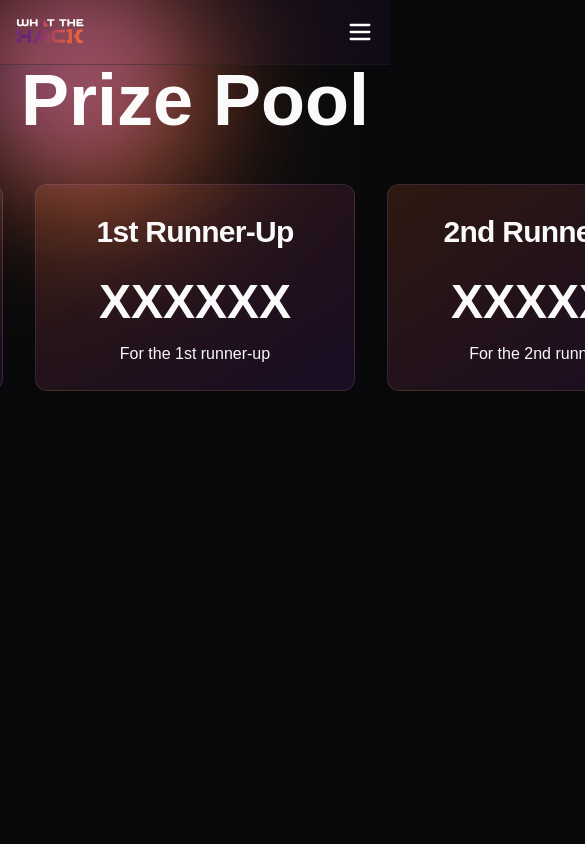
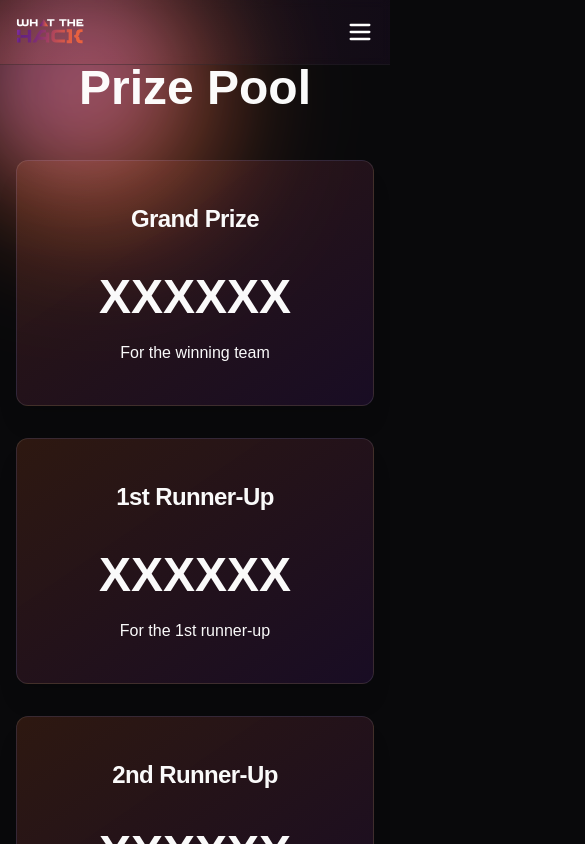
Before and after one commit to yashunh/WhatTheHack, a Next.js app: page /prize-pool in a window 390 px wide. Shown: the top 844 px of the page, 585 px wide, since content can reach past the window. Built offline with nearby package versions, Linux system fonts and the light colour scheme; a web font is replaced by a local one.

Commit message:
Worked on mobile responsiveness

```diff
--- a/components/claim-badge-section.tsx
+++ b/components/claim-badge-section.tsx
@@ -30,25 +30,26 @@ export function ClaimBadgeSection() {
   }
 
   const handleDownload = () => {
-    const badge = document.getElementById("badge")
+    const badge = document.getElementById("badge");
     if (badge) {
-      // Clone the badge element to avoid messing with the original
-      const clonedBadge = badge.cloneNode(true) as HTMLElement;
-      clonedBadge.style.transform = "scale(1)"; // Prevent scaling issues
-      clonedBadge.style.animation = "none"; // Disable animations to avoid distortions
-      clonedBadge.style.margin = "20px"; // Prevent clipping
-
-      document.body.appendChild(clonedBadge); // Temporarily add the cloned badge to the DOM
-      html2canvas(clonedBadge, { scale: 2, useCORS: true }).then((canvas) => {
+      setTimeout(() => {
+        html2canvas(badge, {
+          scale: 3, // Higher resolution
+          useCORS: true,
+          backgroundColor: null, // Preserves transparency
+          foreignObjectRendering: true, // Attempts to render gradients properly
+        }).then((canvas) => {
+          const imageURL = canvas.toDataURL("image/png");
           const link = document.createElement("a");
+          link.href = imageURL;
           link.download = "badge.png";
-        link.href = canvas.toDataURL("image/png");
+          document.body.appendChild(link);
           link.click();
-        document.body.removeChild(clonedBadge); // Clean up after capture
+          document.body.removeChild(link);
         });
+      }, 500);
     }
   };
-
 
   return (
     <section id="claim-badge" className="relative flex items-center justify-center min-h-screen w-full bg-background">
@@ -63,7 +64,6 @@ export function ClaimBadgeSection() {
           Claim Your Badge
         </motion.h2>
         <div className="flex flex-col md:flex-row gap-8 items-center justify-center">
-          {/* Input Card with Increased Font Size */}
           <motion.div
             initial={{ opacity: 0, x: -20 }}
             whileInView={{ opacity: 1, x: 0 }}
@@ -143,29 +143,15 @@ export function ClaimBadgeSection() {
             </Card>
           </motion.div>
 
-
-          {/* Badge Card - No Changes in Font Size */}
           <motion.div
             initial={{ opacity: 0, x: 20 }}
             whileInView={{ opacity: 1, x: 0 }}
             transition={{ duration: 0.8 }}
             className="w-full md:w-1/2 max-w-md"
           >
-  <Card
-    className="relative bg-gradient-to-br from-yellow-400 to-orange-500 text-white shadow-lg border-4 border-yellow-700 overflow-hidden"
-  >
-    {/* Star-Shaped Sparkles */}
-    <div className="absolute inset-0 pointer-events-none">
-      <div className="absolute text-yellow-200 opacity-80 animate-pulse top-4 left-6">✨</div>
-      <div className="absolute text-yellow-300 opacity-80 animate-ping top-10 right-10">✨</div>
-      <div className="absolute text-yellow-100 opacity-80 animate-bounce bottom-6 left-10">✨</div>
-      <div className="absolute text-yellow-400 opacity-80 animate-pulse bottom-12 right-5">✨</div>
-      <div className="absolute text-yellow-300 opacity-80 animate-bounce top-16 left-20">✨</div>
-      <div className="absolute text-yellow-200 opacity-80 animate-pulse bottom-8 right-16">✨</div>
-    </div>
-
+            <Card className="relative bg-gradient-to-br from-yellow-400 to-orange-500 text-white shadow-lg border-4 border-yellow-700 overflow-hidden">
               {showBadge ? (
-      <CardContent className="flex flex-col items-center space-y-4 p-6 relative z-10">
+                <CardContent id="badge" className="flex flex-col items-center space-y-4 p-6 relative z-10">
                   <Image
                     src="/images/badge1.png"
                     alt="Event Logo"
@@ -201,7 +187,6 @@ export function ClaimBadgeSection() {
               </Button>
             )}
           </motion.div>
-
         </div>
       </div>
     </section>
--- a/components/prize-pool-section.tsx
+++ b/components/prize-pool-section.tsx
@@ -7,22 +7,23 @@ export function PrizePoolSection() {
   return (
     <section id="prize-pool" className="relative py-16 bg-background">
       <div className="container mx-auto px-4">
-        <h2 className="text-7xl font-bold text-center mb-12">Prize Pool</h2>
-        <div className="flex justify-center gap-8">
+        <h2 className="text-5xl sm:text-7xl font-bold text-center mb-12">Prize Pool</h2>
+        <div className="grid grid-cols-1 sm:grid-cols-2 lg:flex justify-center gap-8">
           {["Grand Prize", "1st Runner-Up", "2nd Runner-Up"].map((title, index) => (
             <motion.div
               key={index}
               initial={{ scale: 0.9, opacity: 0 }}
               animate={{ scale: 1, opacity: 1 }}
               transition={{ duration: 0.5, delay: index * 0.2 }}
+              className="flex justify-center"
             >
-              <Card className="w-80 bg-gradient-to-br from-[#fc6b32]/15 to-purple-900/20 backdrop-blur-xl border border-white/10 rounded-xl shadow-xl">
+              <Card className="w-full sm:w-80 bg-gradient-to-br from-[#fc6b32]/15 to-purple-900/20 backdrop-blur-xl border border-white/10 rounded-xl shadow-xl p-4">
                 <CardHeader>
-                  <CardTitle className="text-2xl font-bold text-center">{title}</CardTitle>
+                  <CardTitle className="text-xl sm:text-2xl font-bold text-center">{title}</CardTitle>
                 </CardHeader>
                 <CardContent>
-                  <p className="text-5xl font-bold text-center">XXXXXX</p>
-                  <p className="text-center mt-4">
+                  <p className="text-4xl sm:text-5xl font-bold text-center">XXXXXX</p>
+                  <p className="text-center mt-2 sm:mt-4">
                     {index === 0 ? "For the winning team" : index === 1 ? "For the 1st runner-up" : "For the 2nd runner-up"}
                   </p>
                 </CardContent>
```
Also changed, not shown: public/images/Harshita.jpg (added). Lines whose indentation alone changed are shown as unchanged.
